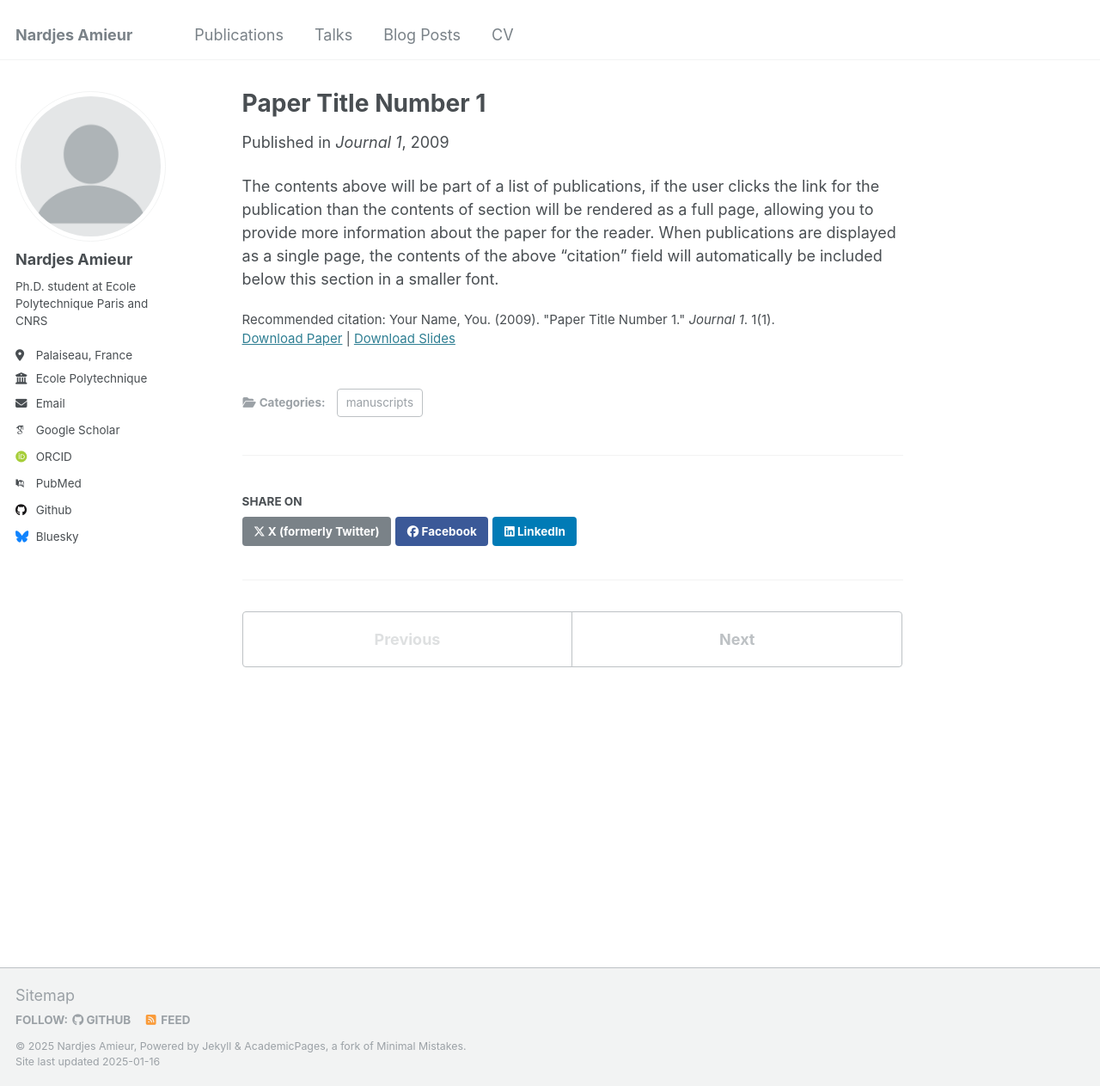
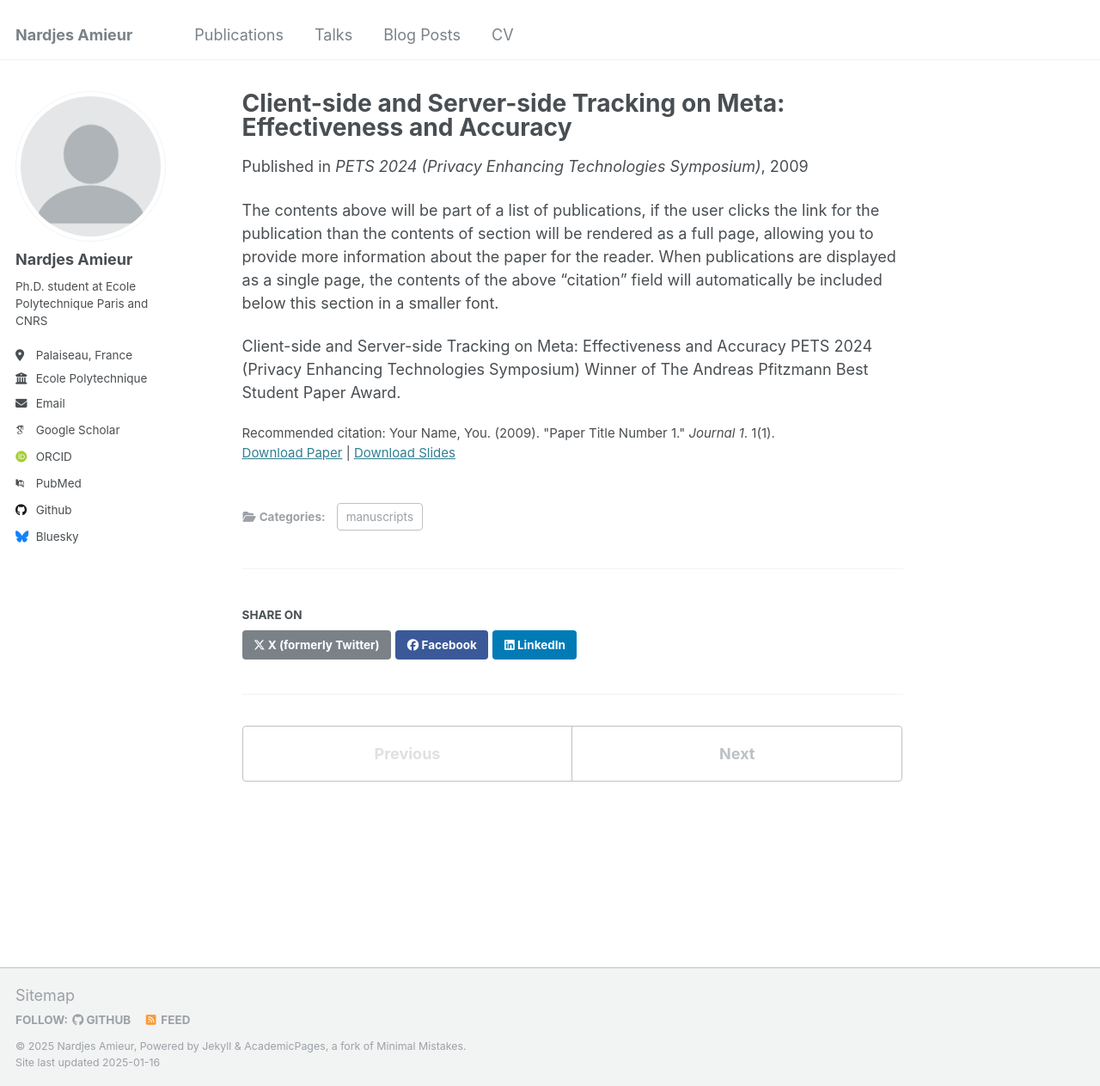
Before and after one commit to Nardjes-Am/Nardjes-Am.github.io, a Jekyll site: the page built from _publications/2009-10-01-paper-title-number-1.md, in a window 1280 px wide and 1263 px high. Shown: the whole window at 86% size. Built offline with Jekyll 4.4.1, drawn with Linux system fonts in a browser that asks for light colours; some web fonts are replaced.

Commit message:
Update 2009-10-01-paper-title-number-1.md

```diff
--- a/_publications/2009-10-01-paper-title-number-1.md
+++ b/_publications/2009-10-01-paper-title-number-1.md
@@ -1,14 +1,19 @@
 ---
-title: "Paper Title Number 1"
+title: "Client-side and Server-side Tracking on Meta: Effectiveness and Accuracy"
 collection: publications
 category: manuscripts
 permalink: /publication/2009-10-01-paper-title-number-1
 excerpt: 'This paper is about the number 1. The number 2 is left for future work.'
 date: 2009-10-01
-venue: 'Journal 1'
+venue: 'PETS 2024 (Privacy Enhancing Technologies Symposium)'
 slidesurl: 'http://academicpages.github.io/files/slides1.pdf'
 paperurl: 'http://academicpages.github.io/files/paper1.pdf'
 citation: 'Your Name, You. (2009). &quot;Paper Title Number 1.&quot; <i>Journal 1</i>. 1(1).'
 ---
 
 The contents above will be part of a list of publications, if the user clicks the link for the publication than the contents of section will be rendered as a full page, allowing you to provide more information about the paper for the reader. When publications are displayed as a single page, the contents of the above "citation" field will automatically be included below this section in a smaller font.
+
+
+Client-side and Server-side Tracking on Meta: Effectiveness and
+Accuracy PETS 2024 (Privacy Enhancing Technologies Symposium)
+Winner of The Andreas Pfitzmann Best Student Paper Award.
```
